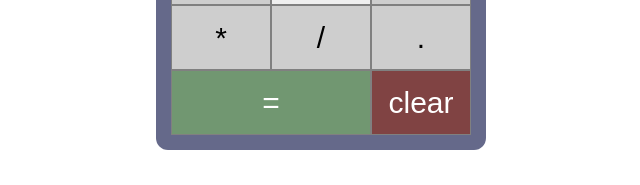
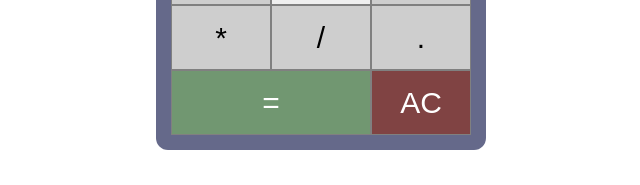
Before and after one commit to Konstanenonen/Calculator, a React (Create React App) app: page / in a window 1280 px wide. Shown: the part 465-650 px from the top of the page, without its empty margins (319-959 px from the left). Built offline with nearby package versions, Linux system fonts and the light colour scheme.

Commit message:
Changed clear to AC

```diff
--- a/src/App.jsx
+++ b/src/App.jsx
@@ -137,7 +137,7 @@ function App() {
         <button onClick={() => addOperator('/', divide)} type="button" id="divide" className="operations">/</button>
         <button onClick={() => addNumber('.')} type="button" id="decimal" className="operations">.</button>
         <button onClick={calculate} type="button" id="equals">=</button>
-        <button onClick={clear} type="button" id="clear">clear</button>
+        <button onClick={clear} type="button" id="clear">AC</button>
       </div>
     </div>
   );
```
